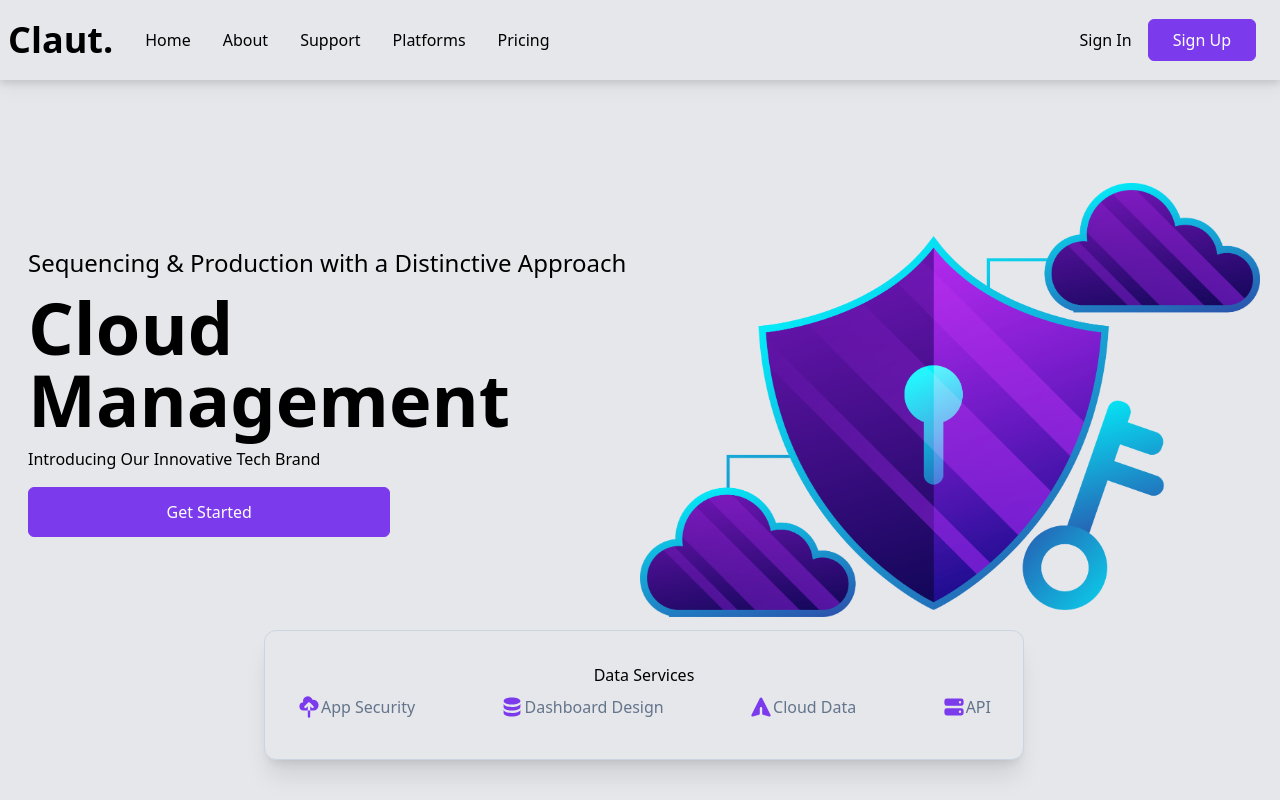
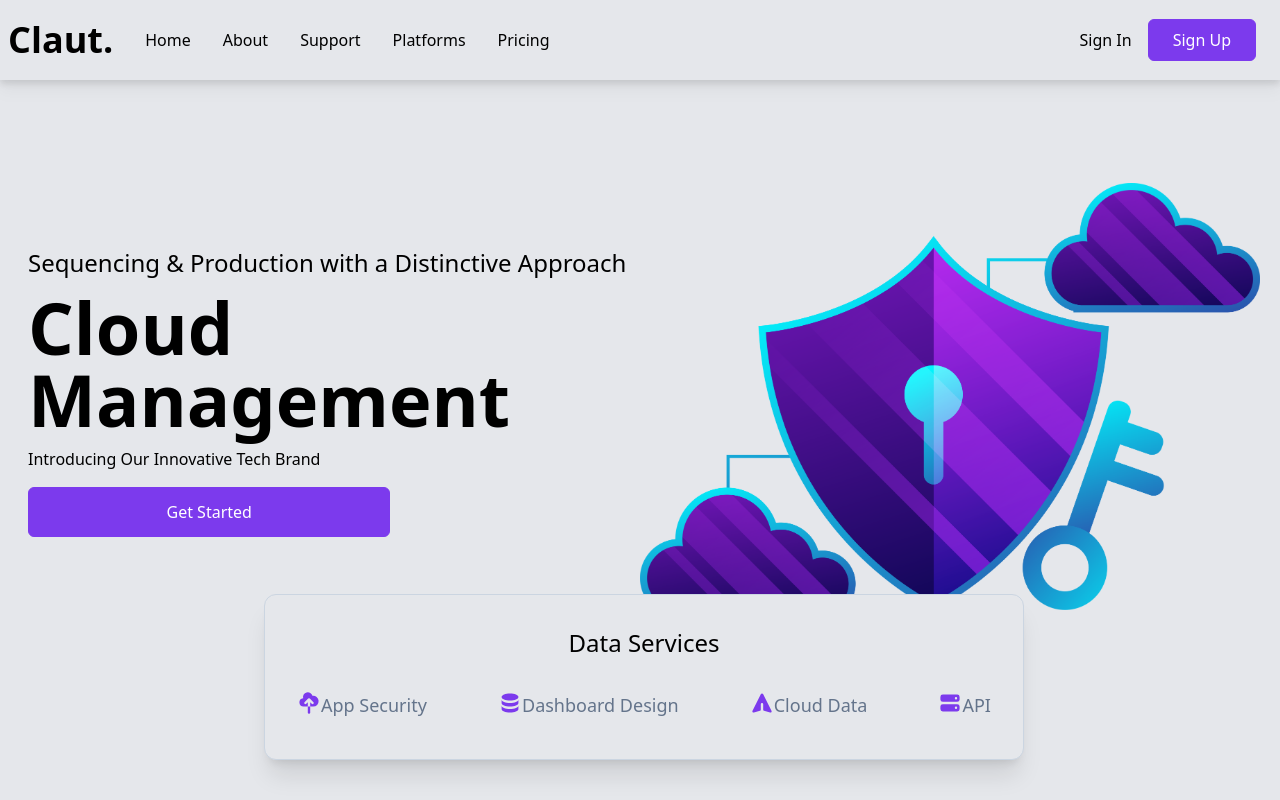
Before and after one commit to radosav-perisic/claut, a React (Vite) app: page / in a window 1280 px wide. Shown: the top 800 px of the page. Built offline with nearby package versions, Linux system fonts and the light colour scheme.

Commit message:
Improve data services readability in Hero

```diff
--- a/src/components/Hero.jsx
+++ b/src/components/Hero.jsx
@@ -25,18 +25,18 @@ const Hero = () => {
           <img className="w-full" src={background} alt="/" />
         </div>
         <div className="absolute flex py-8 flex-col md:min-w-[760px] bottom-[5%] mx-1 md:left-1/2 transform md:-translate-x-1/2 bg-gray-200 border-slate-300 border rounded-xl text-center shadow-xl">
-          <p>Data Services</p>
+          <p className="sm:text-2xl font-medium  text-lg mb-6">Data Services</p>
           <div className="flex justify-between flex-wrap px-4">
-            <p className="flex px-4 py-2 text-slate-500">
+            <p className="flex px-4 py-2 text-slate-500 font-medium text-lg">
               <CloudUploadIcon className="h-6 text-violet-600" /> App Security
             </p>
-            <p className="flex px-4 py-2 text-slate-500">
+            <p className="flex px-4 py-2 text-slate-500 font-medium text-lg">
               <DatabaseIcon className="h-6 text-violet-600" /> Dashboard Design
             </p>
-            <p className="flex px-4 py-2 text-slate-500">
+            <p className="flex px-4 py-2 text-slate-500 font-medium text-lg">
               <PaperAirplaneIcon className="h-6 text-violet-600" /> Cloud Data
             </p>
-            <p className="flex px-4 py-2 text-slate-500">
+            <p className="flex px-4 py-2 text-slate-500 font-medium text-lg">
               <ServerIcon className="h-6 text-violet-600" /> API
             </p>
           </div>
```
